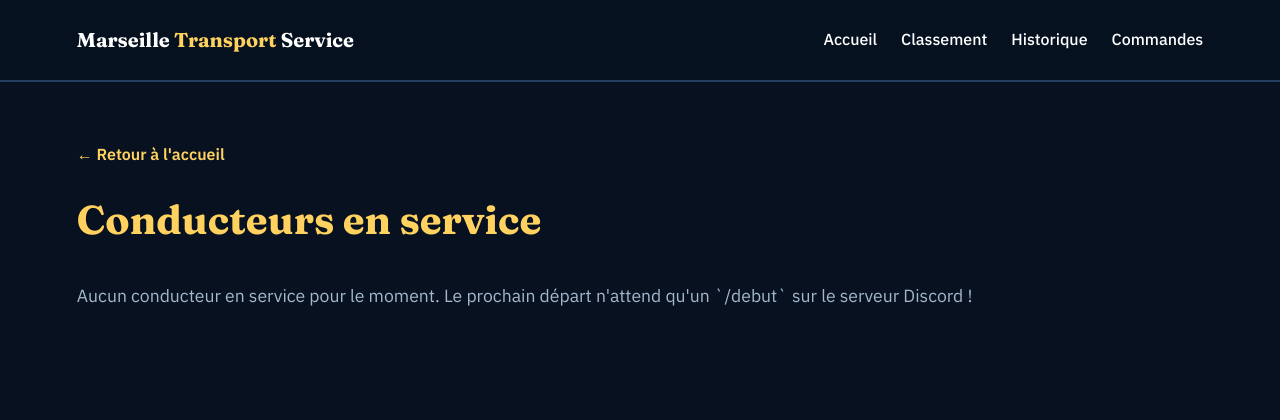
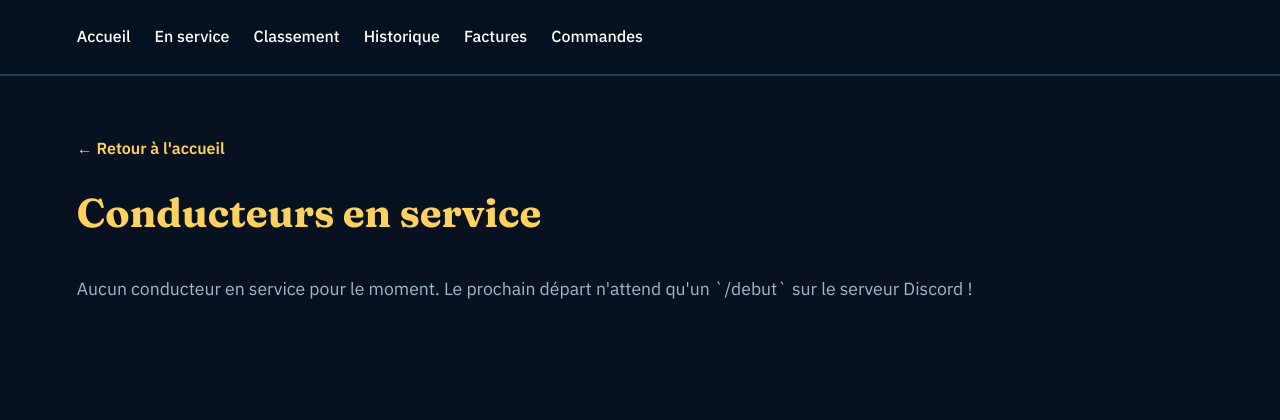
Before and after one commit to Trans-Europe-Rail/Marseille-Transport-Service-, a Flask app: template templates/actifs.html in a window 1280 px wide. Shown: the top 420 px of the page. Run offline with Flask 3, Linux system fonts and the light colour scheme; the template is opened without the code that fills it, so the values that code supplies are empty.

Commit message:
Update navigation links in actifs.html

```diff
--- a/templates/actifs.html
+++ b/templates/actifs.html
@@ -29,12 +29,13 @@
 </head>
 <body>
 <nav>
-  <div class="brand"><a href="/">Marseille <span>Transport</span> Service</a></div>
   <div class="links">
-    <a href="/">Accueil</a>
-    <a href="/classement">Classement</a>
-    <a href="/historique">Historique</a>
-    <a href="/commandes">Commandes</a>
+  <a href="/">Accueil</a>
+  <a href="/actifs">En service</a>
+  <a href="/classement">Classement</a>
+  <a href="/historique">Historique</a>
+  <a href="/factures">Factures</a>
+  <a href="/commandes">Commandes</a>
   </div>
 </nav>
 <div class="container">
```
